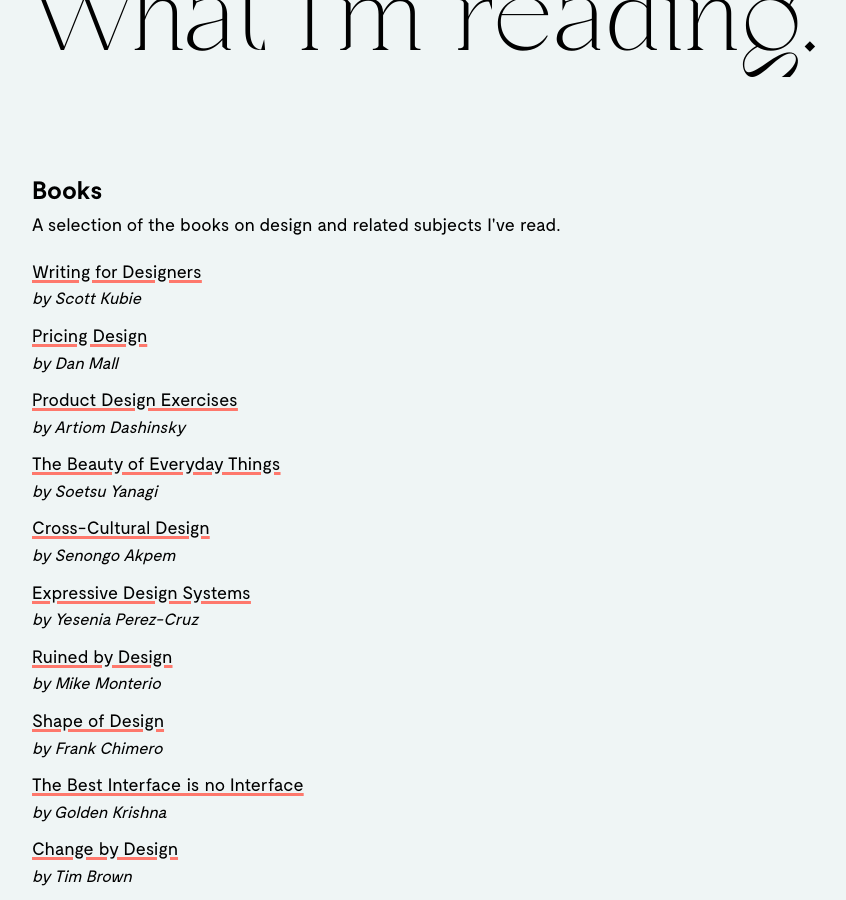
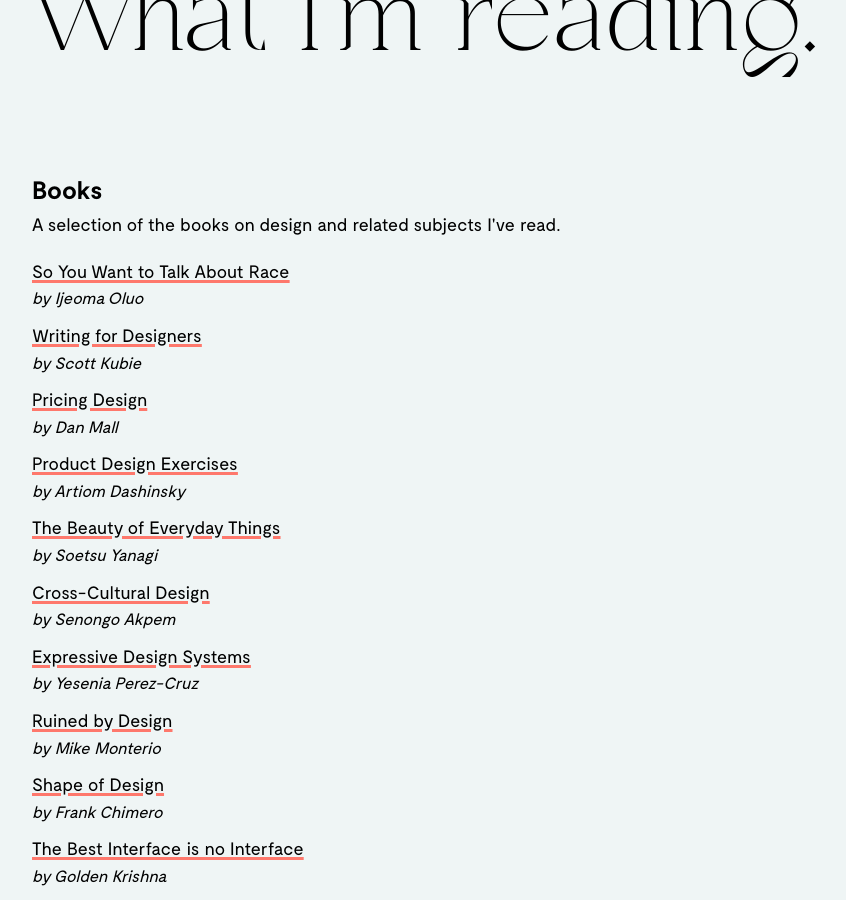
Before and after one commit to jacoblindstrm/jacoblindstrm.github.io, a Jekyll site: the page built from _posts/2020-04-01-what-im-reading.html, in a window 1280 px wide and 900 px high, scrolled down 418 px. Shown: the whole window, without its empty margins (32-878 px from the left). Built offline with Jekyll 4.4.1, drawn with Linux system fonts in a browser that asks for light colours; comment, search, counter and statistics services are not loaded.

Commit message:
Update books.yml

```diff
--- a/_data/books.yml
+++ b/_data/books.yml
@@ -1,3 +1,6 @@
+- title: So You Want to Talk About Race
+  url: https://www.sealpress.com/titles/ijeoma-oluo/so-you-want-to-talk-about-race/9781580056779/
+  author: Ijeoma Oluo
 - title: Writing for Designers
   url: https://abookapart.com/products/writing-for-designers
   author: Scott Kubie
```
